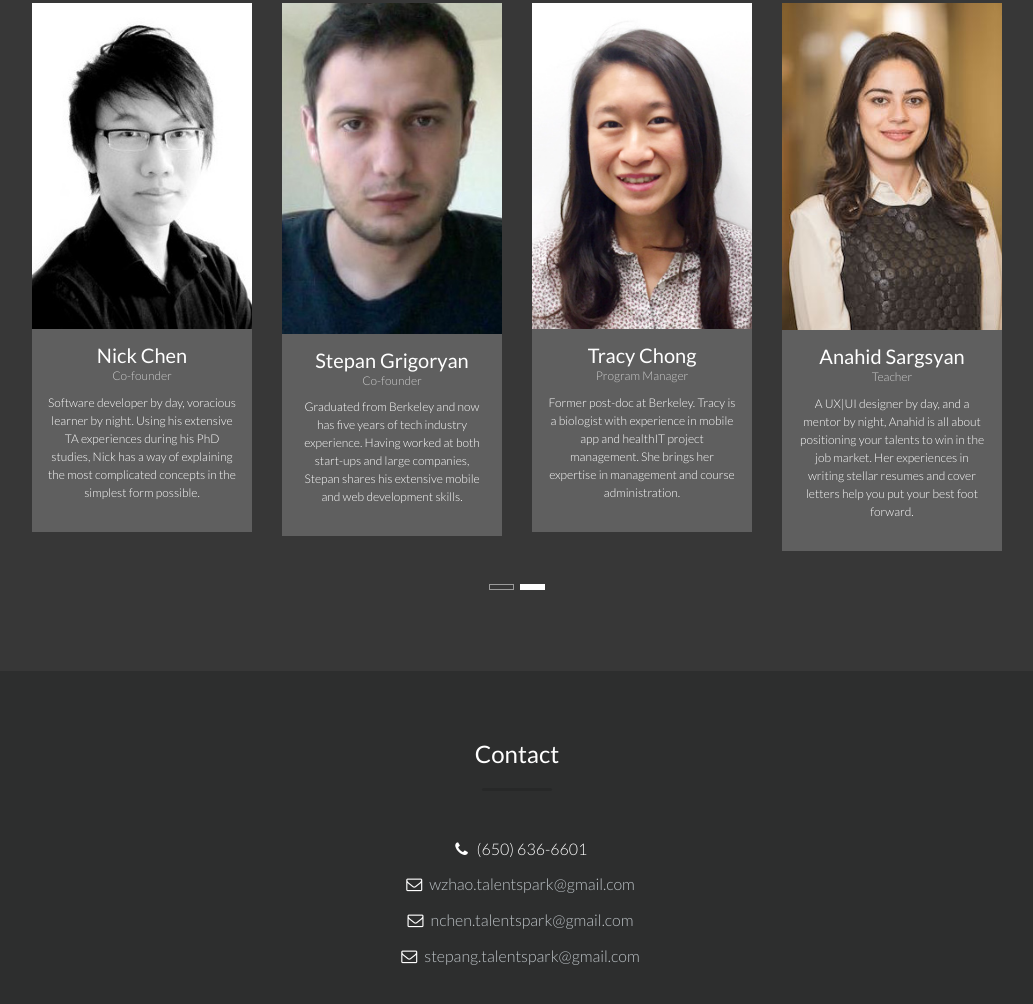
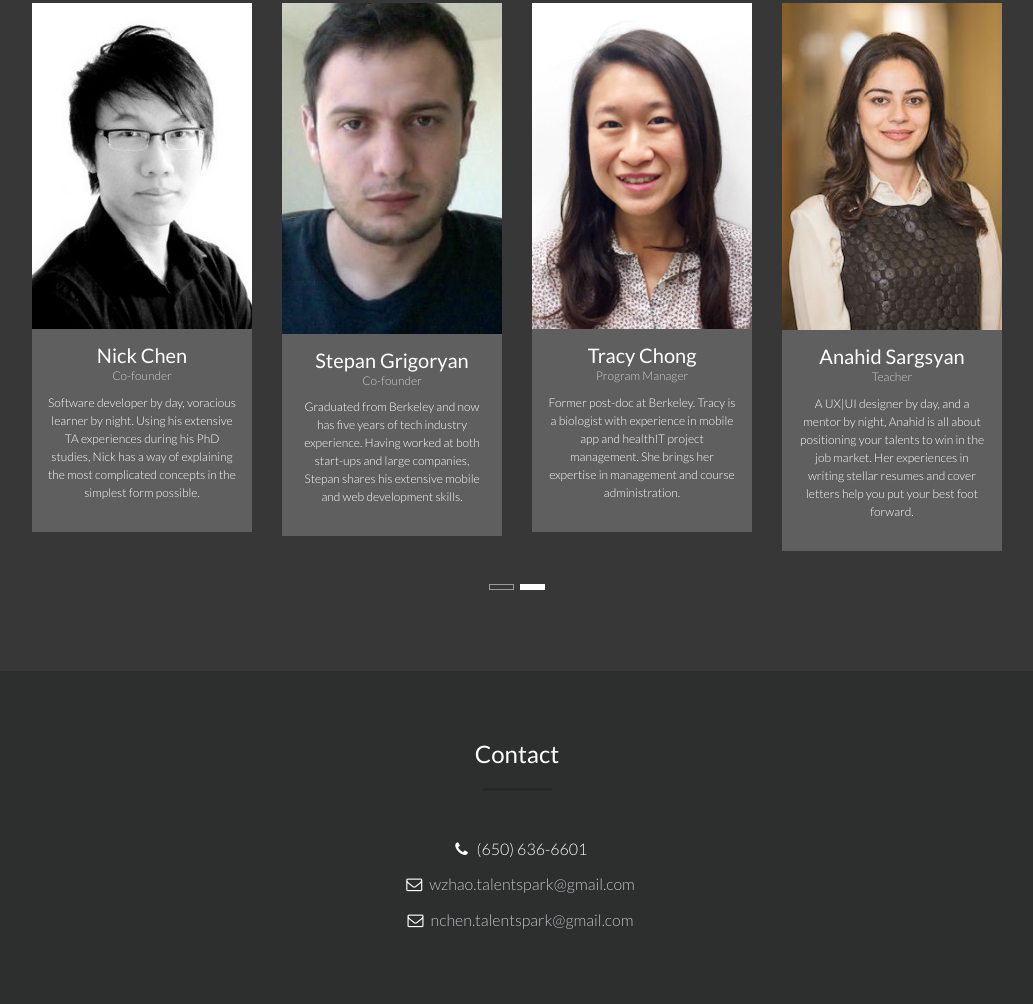
Before and after one commit to talentsparkio/talentsparkio, a plain HTML site: page index.html in a window 1280 px wide. Shown: the part 1628-2632 px from the top of the page, without its empty margins (123-1156 px from the left). Drawn offline with Linux system fonts and the light colour scheme.

Commit message:
Redact Stepan's e-mail

```diff
--- a/index.html
+++ b/index.html
@@ -9,6 +9,7 @@
 
   ga('create', 'UA-65184908-1', 'auto');
   ga('send', 'pageview');
+
 </script>
         <meta charset="utf-8">
         <meta name="viewport" content="width=device-width, initial-scale=1">
@@ -251,7 +252,6 @@
                             <li><i class="fa fa-phone"></i> (650) 636-6601</li>
                             <li><i class="fa fa-envelope-o"></i> <a href="mailto:wzhao.talentspark@gmail.com">wzhao.talentspark@gmail.com</a></li>
                             <li><i class="fa fa-envelope-o"></i> <a href="mailto:nchen.talentspark@gmail.com">nchen.talentspark@gmail.com</a></li>
-                            <li><i class="fa fa-envelope-o"></i> <a href="mailto:stepang.talentspark@gmail.com">stepang.talentspark@gmail.com</a></li>
                         </ul>
             </center>
                     </div>
```
Lines whose indentation alone changed are shown as unchanged.
